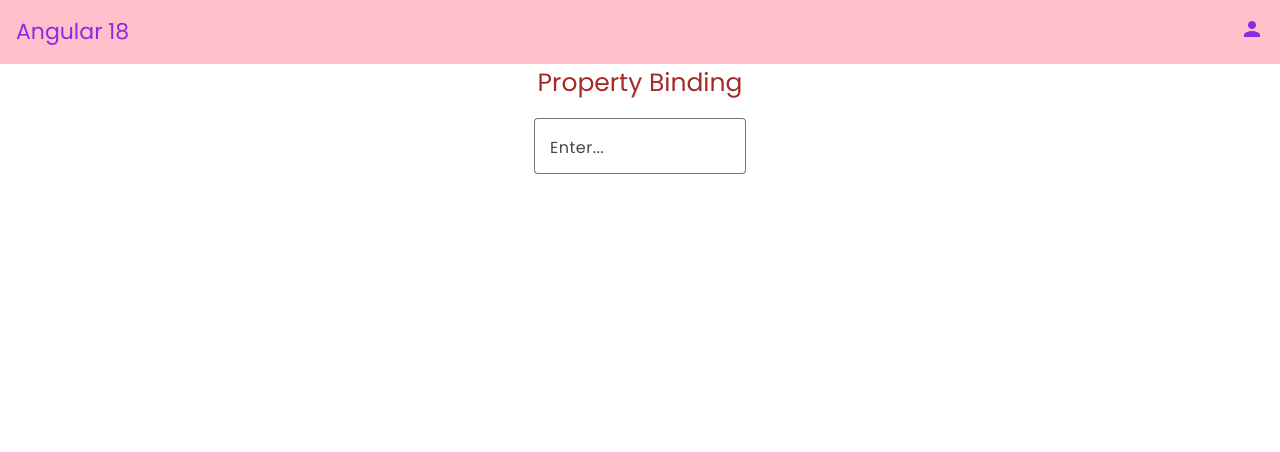
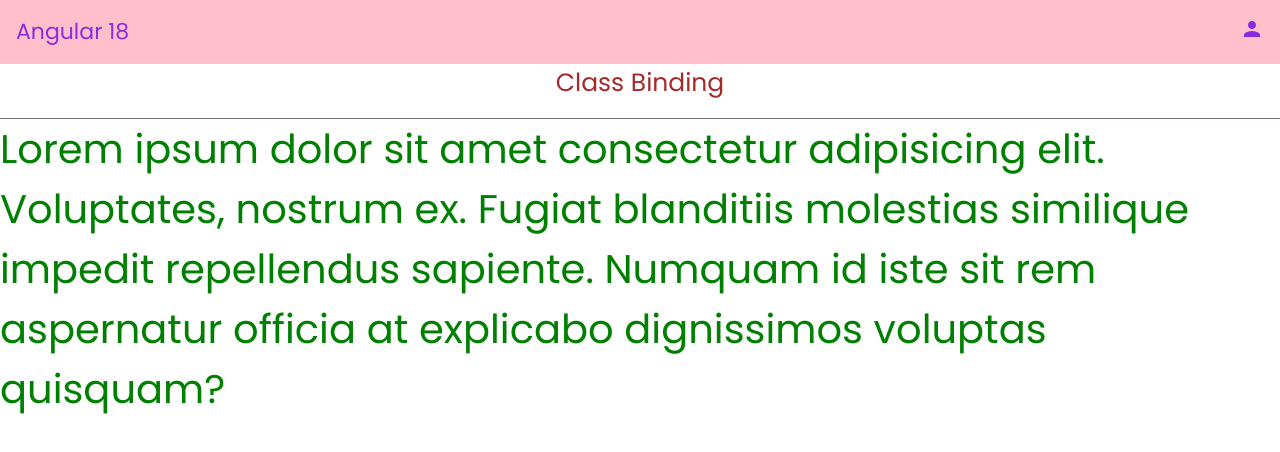
Before and after one commit to SatishKonduru/batch26Angular18Core, an Angular app: page / in a window 1280 px wide. Shown: the top 452 px of the page. Built offline with nearby package versions, Linux system fonts and the light colour scheme.

Commit message:
Style and Class Binding

```diff
--- a/src/app/app.component.html
+++ b/src/app/app.component.html
@@ -12,4 +12,6 @@
 
  <app-header></app-header>
  <!-- <app-interpolation></app-interpolation> -->
- <app-property-binding></app-property-binding>
+ <!-- <app-property-binding></app-property-binding> -->
+  <!-- <app-style-binding></app-style-binding> -->
+<app-class-binding></app-class-binding>
--- a/src/app/app.component.ts
+++ b/src/app/app.component.ts
@@ -4,13 +4,15 @@ import {MatButtonModule} from '@angular/material/button';
 import { HeaderComponent } from './components/header/header.component';
 import { InterpolationComponent } from "./components/interpolation/interpolation.component";
 import { PropertyBindingComponent } from './components/property-binding/property-binding.component';
+import { StyleBindingComponent } from "./components/style-binding/style-binding.component";
+import { ClassBindingComponent } from "./components/class-binding/class-binding.component";
 
 
 
 @Component({
   selector: 'app-root',
   standalone: true,
-  imports: [RouterOutlet, MatButtonModule, HeaderComponent, InterpolationComponent, PropertyBindingComponent],
+  imports: [RouterOutlet, MatButtonModule, HeaderComponent, InterpolationComponent, PropertyBindingComponent, StyleBindingComponent, ClassBindingComponent],
   templateUrl: './app.component.html',
   styleUrl: './app.component.css',
   preserveWhitespaces: true
--- /dev/null
+++ b/src/app/components/class-binding/class-binding.component.css
@@ -0,0 +1,9 @@
+.textColor{
+    color: green
+}
+.textSize{
+    font-size: 40px;
+}
+.textLook {
+    font-weight: bold;
+}
--- /dev/null
+++ b/src/app/components/class-binding/class-binding.component.html
@@ -0,0 +1,28 @@
+<div style="display: flex; justify-content: center;">
+    <p style="font-size: 25px; color: brown;">Class Binding</p>
+</div>
+<mat-divider></mat-divider>
+<!-- <div [class]="textColor">
+    Lorem ipsum dolor sit, amet consectetur adipisicing elit. Obcaecati eligendi, vero nihil veniam ut qui nobis? Architecto, fugit ducimus earum, voluptate harum quis tempore quisquam inventore magnam, beatae neque nesciunt.
+</div>
+<div [class]="teztSize">
+    Lorem ipsum dolor sit, amet consectetur adipisicing elit. Obcaecati eligendi, vero nihil veniam ut qui nobis? Architecto, fugit ducimus earum, voluptate harum quis tempore quisquam inventore magnam, beatae neque nesciunt.
+</div>
+<div [ngClass] = 'myClass'>
+Lorem ipsum dolor sit amet consectetur adipisicing elit. Ipsa perspiciatis nisi earum nemo quaerat pariatur reiciendis ipsum, quos minima totam. Nihil error aliquid temporibus, enim nam tenetur dolores nobis ea!
+</div>
+<div [ngClass]="'textColor textSize textLook'">
+Lorem ipsum dolor, sit amet consectetur adipisicing elit. Nesciunt reprehenderit vero perferendis iure, unde, voluptates nihil, deleniti itaque eveniet at rem quisquam voluptate nulla dolores? Unde ipsa veniam impedit. Veniam!
+</div>
+
+<div [ngClass]="['textColor', 'textSize',  'textLook']">
+    Lorem ipsum dolor sit amet consectetur adipisicing elit. Voluptas, esse consequuntur corporis vitae numquam beatae id? Fuga expedita aut, ea quaerat, tenetur sapiente blanditiis perferendis necessitatibus aperiam ipsa neque et.
+</div>
+
+<div [ngClass] = "{'textColor': true, 'textSize': false}">
+Lorem ipsum dolor sit amet consectetur adipisicing elit. Id facere minus pariatur libero odit beatae. Blanditiis enim veritatis illo, quae, excepturi mollitia architecto autem nam cumque optio alias quidem animi.
+</div> -->
+
+<div [ngClass]="{'textColor': 2+2, 'textSize': 10 <= 50}">
+    Lorem ipsum dolor sit amet consectetur adipisicing elit. Voluptates, nostrum ex. Fugiat blanditiis molestias similique impedit repellendus sapiente. Numquam id iste sit rem aspernatur officia at explicabo dignissimos voluptas quisquam?
+</div>
--- /dev/null
+++ b/src/app/components/class-binding/class-binding.component.ts
@@ -0,0 +1,20 @@
+import { CommonModule } from '@angular/common';
+import { Component } from '@angular/core';
+import {MatDividerModule} from '@angular/material/divider';
+
+@Component({
+  selector: 'app-class-binding',
+  standalone: true,
+  imports: [MatDividerModule, CommonModule],
+  templateUrl: './class-binding.component.html',
+  styleUrl: './class-binding.component.css'
+})
+export class ClassBindingComponent {
+
+  textColor = 'textColor'
+  teztSize = 'textSize'
+  myClass = {
+    textColor: 'textColor',
+    textSize: 'textSize'
+  }
+}
--- /dev/null
+++ b/src/app/components/style-binding/style-binding.component.html
@@ -0,0 +1,19 @@
+<div style="display: flex; justify-content: center;">
+    <p style="font-size: 25px; color: brown;">Style Binding</p>
+</div>
+<mat-divider></mat-divider>
+<div style="color: blue">
+Lorem ipsum, dolor sit amet consectetur adipisicing elit. Aliquam fuga tempora quisquam molestiae cupiditate perspiciatis. Nihil voluptatem quam, molestias libero consectetur voluptas officia, vitae nobis quae possimus aspernatur ut eos?
+</div>
+<div [style.color]="textColor">
+    Lorem ipsum, dolor sit amet consectetur adipisicing elit. Aliquam fuga tempora quisquam molestiae cupiditate perspiciatis. Nihil voluptatem quam, molestias libero consectetur voluptas officia, vitae nobis quae possimus aspernatur ut eos?
+</div>
+<div [style.fontSize]="textSize">
+    Lorem ipsum, dolor sit amet consectetur adipisicing elit. Aliquam fuga tempora quisquam molestiae cupiditate perspiciatis. Nihil voluptatem quam, molestias libero consectetur voluptas officia, vitae nobis quae possimus aspernatur ut eos?
+</div>
+<div [ngStyle]="myStyle">
+    Lorem ipsum dolor sit amet consectetur adipisicing elit. Eligendi harum porro id quas nihil consectetur aspernatur. Magnam reprehenderit et repudiandae ipsam at totam vitae perspiciatis nostrum! Quam animi eum aliquam!
+</div>
+<div [ngStyle]=" myValue == 10 ? {fontSize: textSize} : {color: textColor }">
+    Lorem ipsum dolor sit amet consectetur adipisicing elit. Qui quibusdam nesciunt quo aliquid quam! Aperiam illo nulla magni nostrum et qui tempora distinctio libero doloremque! Minima animi omnis laboriosam voluptas?Lorem ipsum, dolor sit amet consectetur adipisicing elit. Dignissimos eos deserunt quam odio ex totam commodi omnis deleniti, provident molestias necessitatibus, nesciunt, eligendi quae nemo laudantium numquam sit unde autem!
+</div>
--- /dev/null
+++ b/src/app/components/style-binding/style-binding.component.ts
@@ -0,0 +1,22 @@
+import { CommonModule } from '@angular/common';
+import { Component } from '@angular/core';
+import {MatDividerModule} from '@angular/material/divider';
+
+@Component({
+  selector: 'app-style-binding',
+  standalone: true,
+  imports: [MatDividerModule, CommonModule],
+  templateUrl: './style-binding.component.html',
+  styleUrl: './style-binding.component.css'
+})
+export class StyleBindingComponent {
+
+  textColor = 'red'
+  textSize = '30px'
+  myStyle = {
+    color: this.textColor,
+    fontSize: this.textSize
+  }
+  myValue = 10
+
+}
```
Also changed, not shown: src/app/components/style-binding/style-binding.component.css (added).
